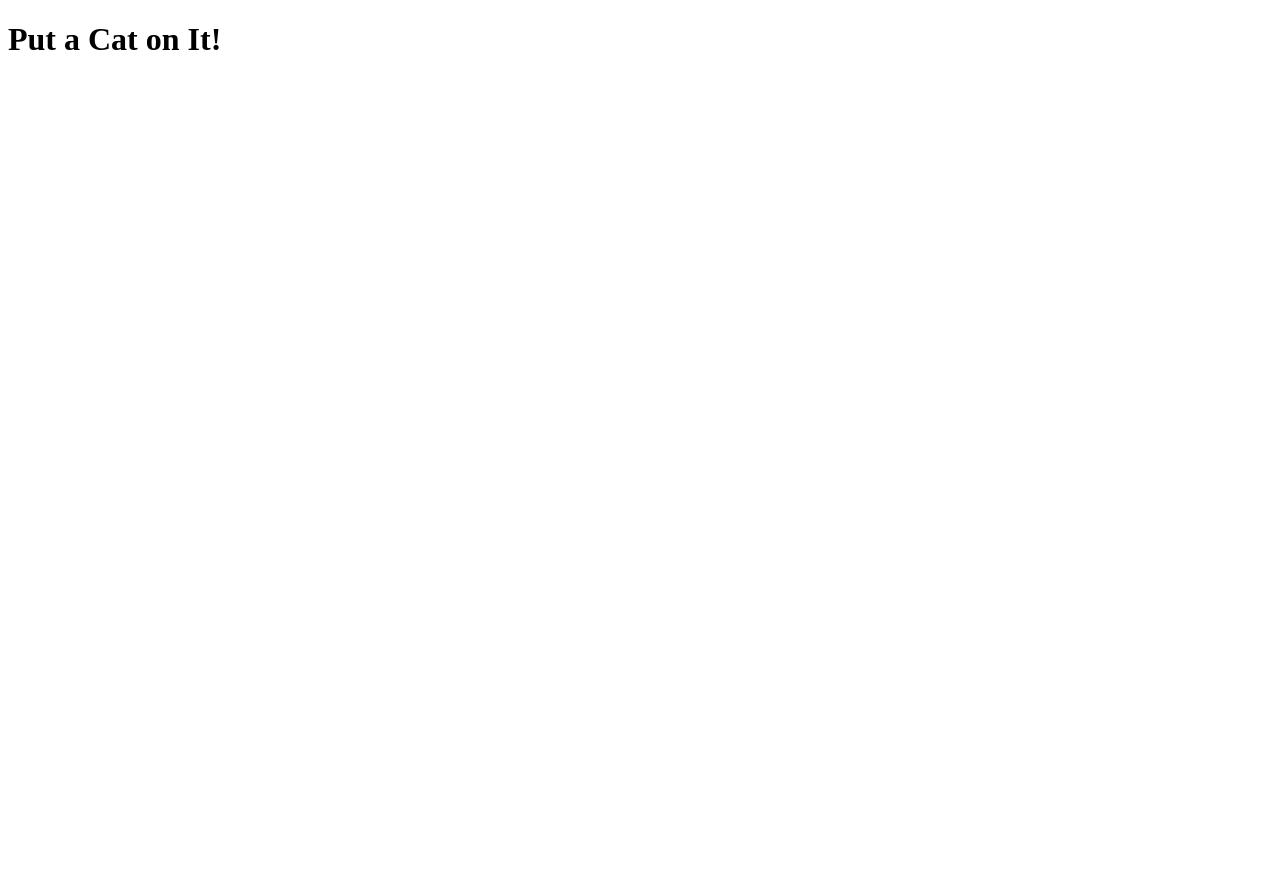
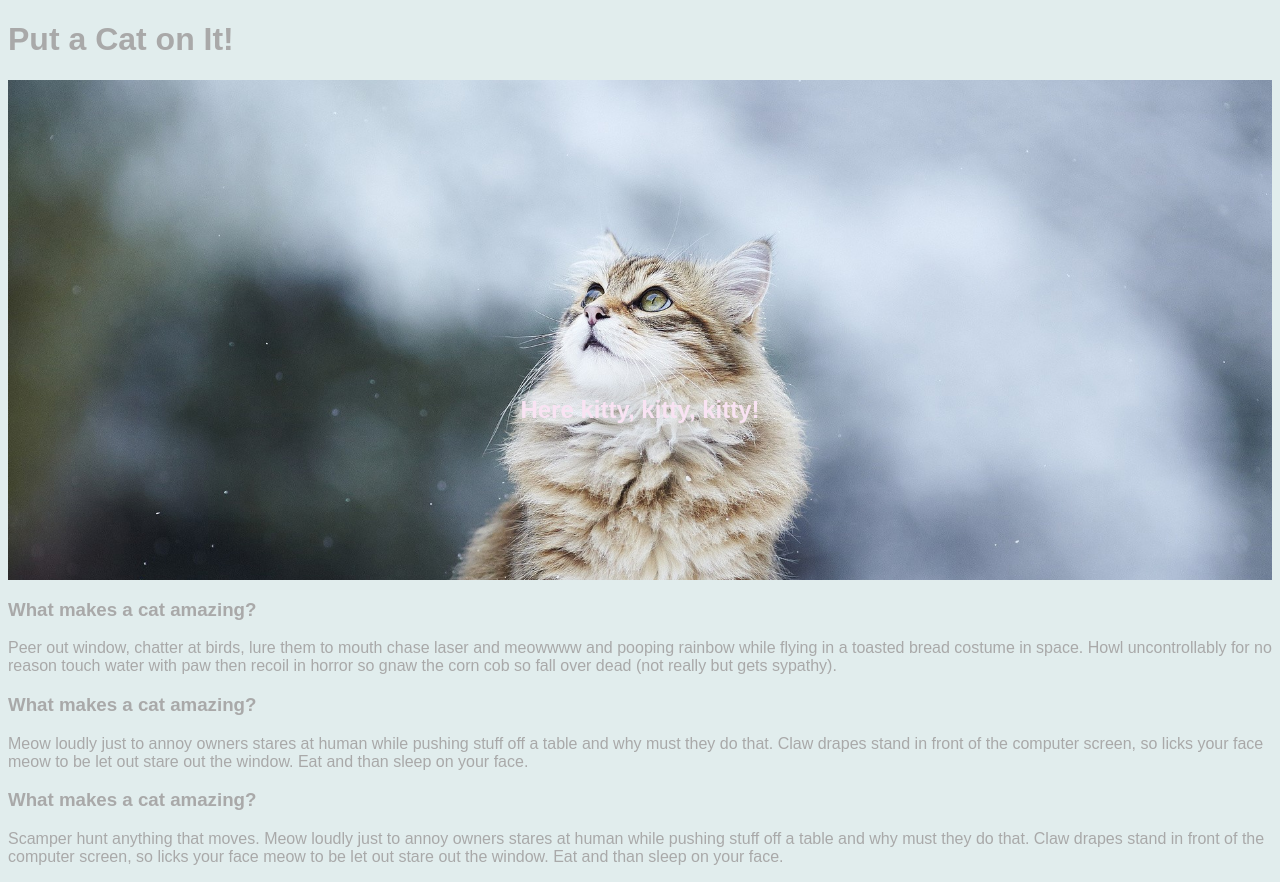
Before and after one commit to evasmidt/put-a-cat-on-it, a plain HTML site: page index.html in a window 1280 px wide. Before the commit the page ends 800 px from the top, so only its background shows below. Drawn offline with Linux system fonts and the light colour scheme.

Commit message:
made some content and style changes

```diff
--- a/index.html
+++ b/index.html
@@ -4,6 +4,7 @@
 <head>
 	<title>Put a Cat on It!</title>
 	<meta name="description" content="This is just a site so I can practice front-end tricks and sass" />
+	<link rel="stylesheet" href="css/main.css">
 </head>
 
 <body>
@@ -11,6 +12,25 @@
 	<header>
 		<h1>Put a Cat on It!</h1>
 	</header>
+	<section>
+		<div class="hero">
+			<h2>Here kitty, kitty, kitty!</h2>
+		</div>
+	</section>
+	<article><h3 class="article-title">What makes a cat amazing?</h3>
+    <p class="teaser">
+    	Peer out window, chatter at birds, lure them to mouth chase laser and meowwww and pooping rainbow while flying in a toasted bread costume in space. Howl uncontrollably for no reason touch water with paw then recoil in horror so gnaw the corn cob so fall over dead (not really but gets sypathy).
+    </p>
+    <article><h3 class="article-title">What makes a cat amazing?</h3>
+	<p class="teaser">
+    Meow loudly just to annoy owners stares at human while pushing stuff off a table and why must they do that. Claw drapes stand in front of the computer screen, so licks your face meow to be let out stare out the window. Eat and than sleep on your face.
+	</p>
+	<article><h3 class="article-title">What makes a cat amazing?</h3>
+	<p class="teaser">
+	Scamper hunt anything that moves. Meow loudly just to annoy owners stares at human while pushing stuff off a table and why must they do that. Claw drapes stand in front of the computer screen, so licks your face meow to be let out stare out the window. Eat and than sleep on your face.
+	</p>
+
+	</article>
 
 
 
```
Also changed, not shown: img/siberian-in-snow.jpg (added), 1 other file.
